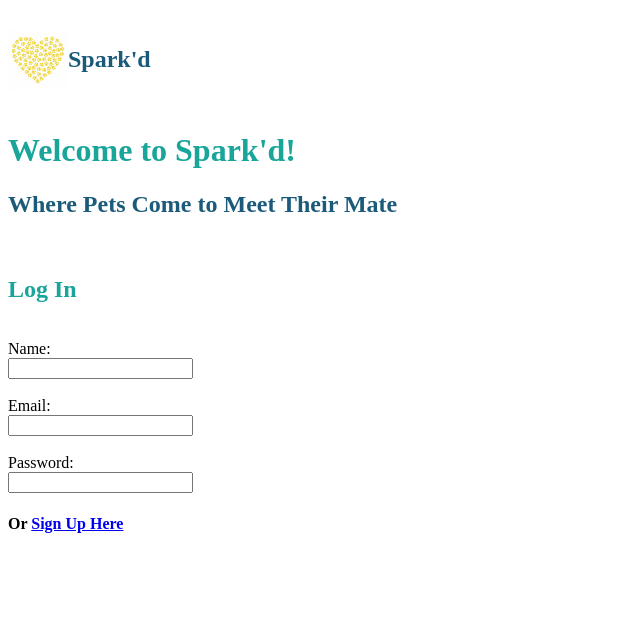
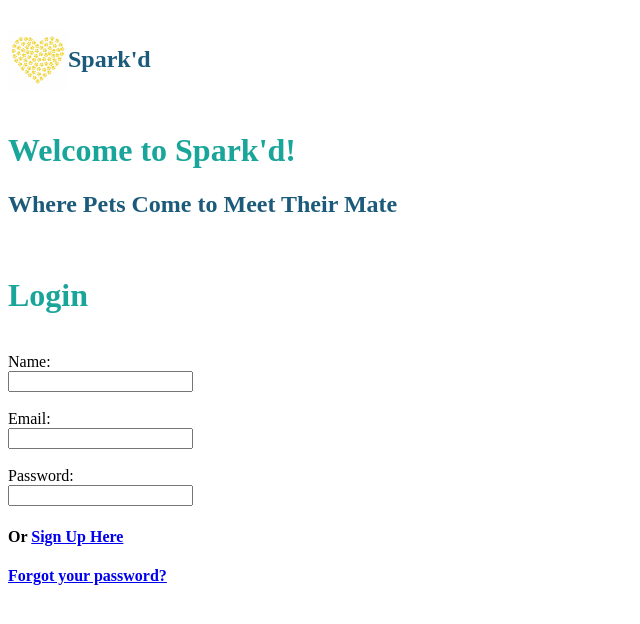
Before and after one commit to Robert-Ricci/dog-dating-app, a React (Create React App) app in the folder dog-dating-app-client/: page / in a window 1280 px wide. Shown: the top 624 px of the page, without its empty margins (0-640 px from the left). Built offline with nearby package versions, Linux system fonts and the light colour scheme.

Commit message:
fixed login header and added forgot password link

```diff
--- a/dog-dating-app-client/src/components/App.js
+++ b/dog-dating-app-client/src/components/App.js
@@ -12,6 +12,10 @@ const App = () => {
         {" "}
         Or <a href="#">Sign Up Here</a>
       </h4>
+      <h4>
+        {" "}
+        <a href="#">Forgot your password?</a>
+      </h4>
     </div>
   );
 };
--- a/dog-dating-app-client/src/components/Home.js
+++ b/dog-dating-app-client/src/components/Home.js
@@ -19,7 +19,7 @@ const Home = () => {
       <h1 style={{ color: "#1aa59a" }}> Welcome to Spark'd! </h1>
       <h2 style={{ color: "#1b5a7a" }}>Where Pets Come to Meet Their Mate</h2>
       <br />
-      <h2 style={{ color: "#1aa59a" }}>Log In </h2>
+      <h1 style={{ color: "#1aa59a" }}>Login </h1>
     </div>
   );
 };
```
